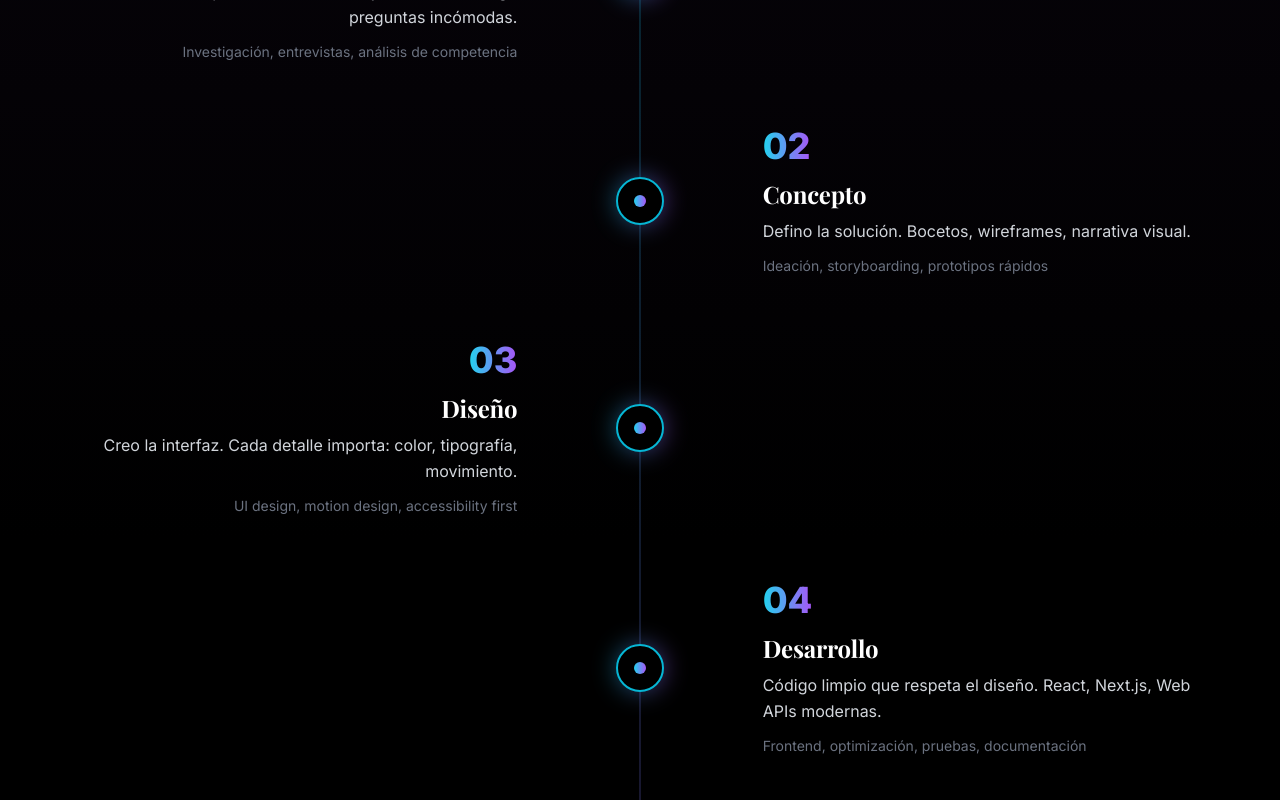
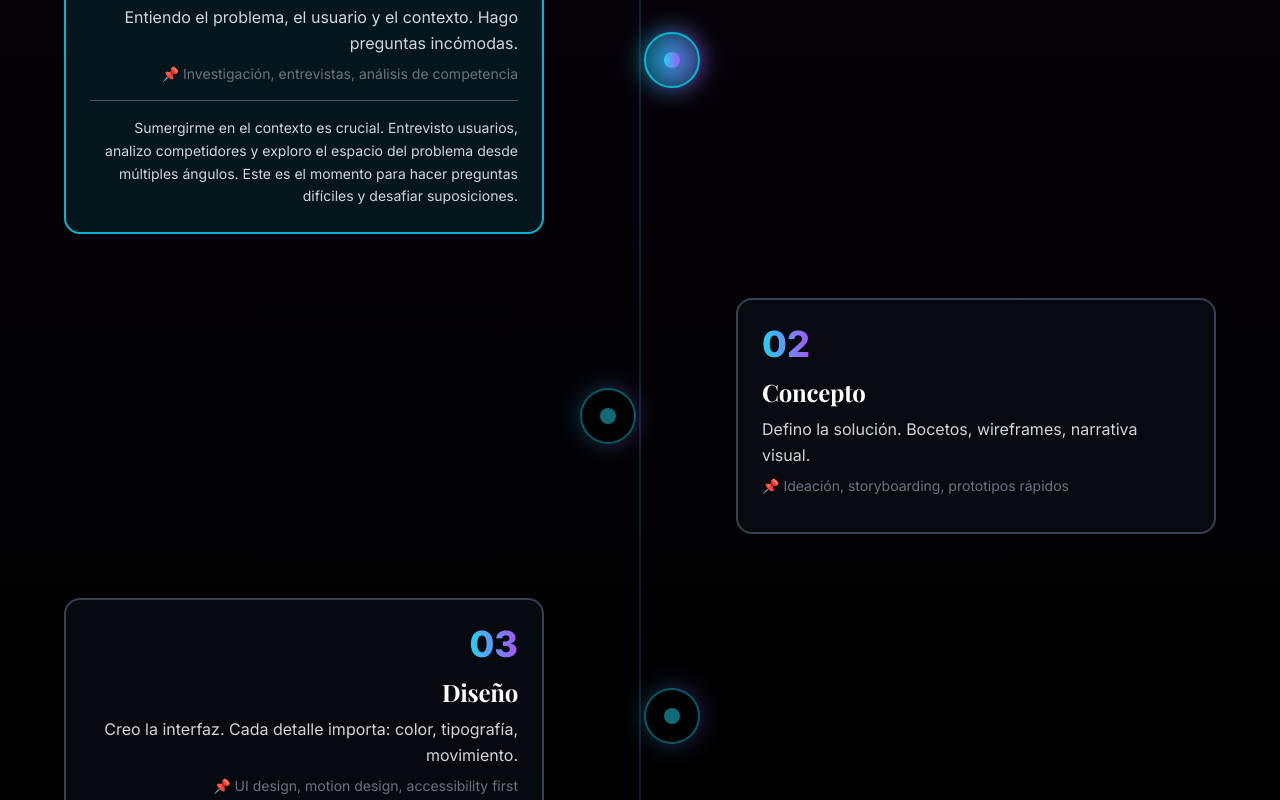
Before and after one commit to SaraAbreu/saraabreuportfolio, a Next.js app: page / in a window 1280 px wide. Shown: the part 2980-3780 px from the top of the page. Built offline with nearby package versions, Linux system fonts and the light colour scheme.

Commit message:
feat: add Ágora Mujeres and BE DJ School projects to portfolio

```diff
--- a/components/ProcessWork.js
+++ b/components/ProcessWork.js
@@ -1,43 +1,51 @@
-import React from 'react';
-import { motion } from 'framer-motion';
+import React, { useState } from 'react';
+import { motion, AnimatePresence } from 'framer-motion';
 
 export default function ProcessWork({ id }) {
+  const [selectedStep, setSelectedStep] = useState(0);
+
   const steps = [
     {
       number: '01',
       title: 'Descubrimiento',
       description: 'Entiendo el problema, el usuario y el contexto. Hago preguntas incómodas.',
-      details: 'Investigación, entrevistas, análisis de competencia'
+      details: 'Investigación, entrevistas, análisis de competencia',
+      expanded: 'Sumergirme en el contexto es crucial. Entrevisto usuarios, analizo competidores y exploro el espacio del problema desde múltiples ángulos. Este es el momento para hacer preguntas difíciles y desafiar suposiciones.'
     },
     {
       number: '02',
       title: 'Concepto',
       description: 'Defino la solución. Bocetos, wireframes, narrativa visual.',
-      details: 'Ideación, storyboarding, prototipos rápidos'
+      details: 'Ideación, storyboarding, prototipos rápidos',
+      expanded: 'Con los insights en mano, genero múltiples conceptos. Boceteo ideas rápidamente, creo narrativas visuales y exploro diferentes direcciones. El objetivo es encontrar la dirección más fuerte antes de profundizar.'
     },
     {
       number: '03',
       title: 'Diseño',
       description: 'Creo la interfaz. Cada detalle importa: color, tipografía, movimiento.',
-      details: 'UI design, motion design, accessibility first'
+      details: 'UI design, motion design, accessibility first',
+      expanded: 'Aquí es donde la magia visual cobra vida. Defino la paleta, tipografía, componentes reutilizables y micro-interacciones. Todo debe ser intencional: accesibilidad, rendimiento y belleza juntas.'
     },
     {
       number: '04',
       title: 'Desarrollo',
       description: 'Código limpio que respeta el diseño. React, Next.js, Web APIs modernas.',
-      details: 'Frontend, optimización, pruebas, documentación'
+      details: 'Frontend, optimización, pruebas, documentación',
+      expanded: 'Traduzco el diseño a código funcional. Escribo componentes reutilizables, optimizo el rendimiento y aseguro que cada interacción sea fluida. La documentación es fundamental para futuros mantenimientos.'
     },
     {
       number: '05',
       title: 'Validación',
       description: 'Mido resultados. ¿Funciona? ¿Mejora la vida del usuario?',
-      details: 'Analytics, user testing, iteración continua'
+      details: 'Analytics, user testing, iteración continua',
+      expanded: 'El lanzamiento no es el final. Recojo datos, hago testing con usuarios reales y valido suposiciones. Cada métrica cuenta una historia sobre qué funciona y qué necesita evolucionar.'
     },
     {
       number: '06',
       title: 'Evolución',
       description: 'El producto no termina. Aprendo, me adapto, mejoro constantemente.',
-      details: 'Mantenimiento, nuevas features, refactor'
+      details: 'Mantenimiento, nuevas features, refactor',
+      expanded: 'Nada es permanente. Incorporo feedback, refactorizo código, agrego nuevas funcionalidades y me adapto a cambios del mercado. El crecimiento es continuo y deliberado.'
     }
   ];
 
@@ -60,17 +68,68 @@ export default function ProcessWork({ id }) {
             </span>
           </h2>
           <p className="text-lg text-gray-400 max-w-2xl mx-auto">
-            Un proceso que combina diseño estratégico, desarrollo técnico y pensamiento centrado en el usuario.
+            Un proceso que combina diseño estratégico, desarrollo técnico y pensamiento centrado en el usuario. Haz click en cada paso para explorar más.
           </p>
         </motion.div>
 
-        {/* Timeline */}
-        <div className="relative">
+        {/* Mobile: Cards stacked */}
+        <div className="sm:hidden space-y-4">
+          {steps.map((step, index) => (
+            <motion.div
+              key={step.number}
+              initial={{ opacity: 0, y: 20 }}
+              whileInView={{ opacity: 1, y: 0 }}
+              transition={{ duration: 0.5, delay: index * 0.05 }}
+              viewport={{ once: true }}
+              onClick={() => setSelectedStep(index)}
+              className={`p-4 rounded-xl border-2 cursor-pointer transition-all duration-300 ${
+                selectedStep === index
+                  ? 'border-cyan-500 bg-cyan-500/10'
+                  : 'border-gray-700 hover:border-purple-500/50 bg-gray-900/50'
+              }`}
+            >
+              <div className="flex items-start gap-3">
+                <span className="text-2xl font-bold bg-gradient-to-r from-cyan-400 to-purple-500 bg-clip-text text-transparent flex-shrink-0">
+                  {step.number}
+                </span>
+                <div className="flex-1">
+                  <h3 className="text-lg font-semibold text-white mb-1">{step.title}</h3>
+                  <p className="text-sm text-gray-300">{step.description}</p>
+                </div>
+                <motion.div
+                  animate={{ rotate: selectedStep === index ? 180 : 0 }}
+                  transition={{ duration: 0.3 }}
+                  className="flex-shrink-0 text-cyan-400"
+                >
+                  ▼
+                </motion.div>
+              </div>
+
+              <AnimatePresence>
+                {selectedStep === index && (
+                  <motion.div
+                    initial={{ opacity: 0, height: 0 }}
+                    animate={{ opacity: 1, height: 'auto' }}
+                    exit={{ opacity: 0, height: 0 }}
+                    transition={{ duration: 0.3 }}
+                    className="mt-3 pt-3 border-t border-gray-600"
+                  >
+                    <p className="text-sm text-gray-300 leading-relaxed">{step.expanded}</p>
+                    <p className="text-xs text-gray-500 mt-2">📌 {step.details}</p>
+                  </motion.div>
+                )}
+              </AnimatePresence>
+            </motion.div>
+          ))}
+        </div>
+
+        {/* Desktop: Timeline with left/right alternation */}
+        <div className="hidden sm:block relative">
           {/* Vertical line */}
-          <div className="absolute left-6 sm:left-1/2 sm:transform sm:-translate-x-1/2 w-0.5 h-full bg-gradient-to-b from-cyan-500/20 to-purple-500/20" />
+          <div className="absolute left-1/2 transform -translate-x-1/2 w-0.5 h-full bg-gradient-to-b from-cyan-500/20 to-purple-500/20" />
 
           {/* Steps */}
-          <div className="space-y-10 sm:space-y-16">
+          <div className="space-y-16">
             {steps.map((step, index) => (
               <motion.div
                 key={step.number}
@@ -78,63 +137,87 @@ export default function ProcessWork({ id }) {
                 whileInView={{ opacity: 1, y: 0 }}
                 transition={{ duration: 0.6, delay: index * 0.1 }}
                 viewport={{ once: true }}
-                className={`flex items-start sm:items-center gap-6 sm:gap-8 ${index % 2 === 0 ? 'flex-row sm:flex-row' : 'flex-row sm:flex-row-reverse'}`}
+                className={`flex items-center gap-8 cursor-pointer ${
+                  index % 2 === 0 ? 'flex-row' : 'flex-row-reverse'
+                }`}
+                onClick={() => setSelectedStep(index)}
               >
-                {/* Timeline dot - Mobile left aligned */}
-                <div className="relative flex-shrink-0 sm:hidden">
+                {/* Content */}
+                <motion.div
+                  className={`w-5/12 ${index % 2 === 0 ? 'text-right' : 'text-left'}`}
+                  whileHover={{ scale: 1.02 }}
+                  transition={{ duration: 0.3 }}
+                >
+                  <div
+                    className={`p-6 rounded-2xl border-2 transition-all duration-300 ${
+                      selectedStep === index
+                        ? 'border-cyan-500 bg-cyan-500/10'
+                        : 'border-gray-700 hover:border-purple-500/50 bg-gray-900/40'
+                    }`}
+                  >
+                    <div className="inline-block mb-3">
+                      <span className="text-4xl font-bold bg-gradient-to-r from-cyan-400 to-purple-500 bg-clip-text text-transparent">
+                        {step.number}
+                      </span>
+                    </div>
+
+                    <h3 className="text-2xl font-semibold text-white mb-2">{step.title}</h3>
+                    <p className="text-gray-300 mb-2 leading-relaxed">{step.description}</p>
+                    <p className="text-sm text-gray-500 mb-3">📌 {step.details}</p>
+
+                    <AnimatePresence>
+                      {selectedStep === index && (
+                        <motion.div
+                          initial={{ opacity: 0, height: 0 }}
+                          animate={{ opacity: 1, height: 'auto' }}
+                          exit={{ opacity: 0, height: 0 }}
+                          transition={{ duration: 0.3 }}
+                          className="mt-4 pt-4 border-t border-gray-600"
+                        >
+                          <p className="text-gray-300 leading-relaxed text-sm">
+                            {step.expanded}
+                          </p>
+                        </motion.div>
+                      )}
+                    </AnimatePresence>
+                  </div>
+                </motion.div>
+
+                {/* Timeline dot */}
+                <div className="relative w-2/12 flex justify-center">
                   <motion.div
                     whileInView={{ scale: [0.8, 1.2, 1] }}
                     transition={{ duration: 0.6, delay: index * 0.1 + 0.3 }}
                     viewport={{ once: true }}
                     className="relative"
                   >
-                    <div className="absolute inset-0 bg-gradient-to-r from-cyan-500 to-purple-500 rounded-full blur-md opacity-50" />
-                    <div className="relative w-10 h-10 bg-black border-2 border-cyan-500 rounded-full flex items-center justify-center">
-                      <div className="w-2 h-2 bg-gradient-to-r from-cyan-400 to-purple-500 rounded-full" />
-                    </div>
+                    <motion.div
+                      className="absolute inset-0 bg-gradient-to-r from-cyan-500 to-purple-500 rounded-full blur-md opacity-50"
+                      animate={
+                        selectedStep === index
+                          ? { opacity: [0.5, 1, 0.5] }
+                          : { opacity: 0.3 }
+                      }
+                      transition={{ duration: 1.5, repeat: Infinity }}
+                    />
+                    <motion.div
+                      className={`relative w-14 h-14 rounded-full border-2 flex items-center justify-center transition-all duration-300 ${
+                        selectedStep === index
+                          ? 'border-cyan-500 bg-cyan-500/20'
+                          : 'border-cyan-500/50 bg-black'
+                      }`}
+                      whileHover={{ scale: 1.1 }}
+                    >
+                      <div
+                        className={`w-4 h-4 rounded-full transition-all duration-300 ${
+                          selectedStep === index
+                            ? 'bg-gradient-to-r from-cyan-400 to-purple-500'
+                            : 'bg-cyan-400/50'
+                        }`}
+                      />
+                    </motion.div>
                   </motion.div>
                 </div>
-
-                {/* Content */}
-                <div className={`w-full sm:w-5/12 ${index % 2 === 0 ? 'sm:text-right' : 'sm:text-left'}`}>
-                  <div className="group">
-                    <div className="inline-block mb-3">
-                      <span className="text-4xl font-bold bg-gradient-to-r from-cyan-400 to-purple-500 bg-clip-text text-transparent">
-                        {step.number}
-                      </span>
-                    </div>
-
-                    <h3 className="text-2xl font-semibold text-white mb-2">
-                      {step.title}
-                    </h3>
-
-                    <p className="text-gray-300 mb-3 leading-relaxed">
-                      {step.description}
-                    </p>
-
-                    <p className="text-sm text-gray-500">
-                      {step.details}
-                    </p>
-                  </div>
-                </div>
-
-                {/* Timeline dot - Desktop centered */}
-                <div className="relative hidden sm:flex w-full sm:w-2/12 justify-center">
-                  <motion.div
-                    whileInView={{ scale: [0.8, 1.2, 1] }}
-                    transition={{ duration: 0.6, delay: index * 0.1 + 0.3 }}
-                    viewport={{ once: true }}
-                    className="relative"
-                  >
-                    <div className="absolute inset-0 bg-gradient-to-r from-cyan-500 to-purple-500 rounded-full blur-md opacity-50" />
-                    <div className="relative w-12 h-12 bg-black border-2 border-cyan-500 rounded-full flex items-center justify-center">
-                      <div className="w-3 h-3 bg-gradient-to-r from-cyan-400 to-purple-500 rounded-full" />
-                    </div>
-                  </motion.div>
-                </div>
-
-                {/* Spacer for odd items */}
-                <div className="hidden sm:block w-5/12" />
               </motion.div>
             ))}
           </div>
--- a/data/projects.js
+++ b/data/projects.js
@@ -113,6 +113,66 @@ const projects = [
       academic: 'Implementación de patrones de UX para reducción de fricción en compras.',
       emotional: 'Comprar debería ser fácil, rápido y satisfactorio.'
     }
+  },
+  {
+    slug: 'agora-mujeres',
+    title: 'Ágora Mujeres',
+    short: 'Una plataforma colaborativa diseñada para conectar, empoderar e inspirar a mujeres. Espacio seguro para compartir experiencias, ideas y oportunidades de crecimiento profesional.',
+    tech: 'Next.js, React, Tailwind CSS, Firebase',
+    hue: 335,
+    images: ['/images/projects/agora-hero.svg'],
+    role: 'Full Stack, UX/UI',
+    duration: '—',
+    liveUrl: 'https://agoramujeres.syntexia-solutions.es/',
+    objectives: [
+      'Conectar comunidad de mujeres',
+      'Espacio seguro y colaborativo',
+      'Compartir oportunidades',
+      'Empoderamiento profesional'
+    ],
+    challenge:
+      'Crear un espacio de confianza donde mujeres puedan conectar, colaborar y crecer juntas, sin fricciones en la experiencia de usuario.',
+    solution:
+      'Diseño inclusivo, navegación intuitiva y herramientas de colaboración integradas que facilitan la conexión y el intercambio de conocimiento.',
+    metrics: [
+      { label: 'Comunidad', value: 'En crecimiento' },
+      { label: 'Engagement', value: 'Alto' }
+    ],
+    case: {
+      concise: 'Plataforma comunitaria para mujeres emprendedoras y profesionales.',
+      academic: 'Arquitectura inclusiva con herramientas de colaboración y redes sociales integradas.',
+      emotional: 'Un espacio donde las voces de las mujeres importan y se amplifican.'
+    }
+  },
+  {
+    slug: 'be-dj-school',
+    title: 'BE DJ School',
+    short: 'Academia de formación especializada en producción musical y DJing. Plataforma educativa que conecta estudiantes con instructores profesionales activos en la industria para aprender técnica, mentalidad y estrategia de carrera musical.',
+    tech: 'HTML5, CSS3, JavaScript, Tailwind CSS',
+    hue: 280,
+    images: ['/images/projects/bedj-hero.svg'],
+    role: 'Frontend, UX/UI',
+    duration: 'En desarrollo',
+    liveUrl: 'https://proyecto-p-gina-web-be-dj-school.vercel.app/',
+    objectives: [
+      'Conectar estudiantes con instructores profesionales',
+      'Ofrecer formación personalizada y flexible',
+      'Crear comunidad de músicos emergentes',
+      'Facilitar reserva de clases'
+    ],
+    challenge:
+      'Diseñar una plataforma educativa que inspire y facilite tanto la formación técnica como la construcción de carrera musical profesional.',
+    solution:
+      'Interfaz intuitiva con galería visual, formularios de contacto optimizados, secciones de equipo docente y sistema de clases claramente presentado.',
+    metrics: [
+      { label: 'Usabilidad', value: 'Excelente' },
+      { label: 'Conversión', value: 'En optimización' }
+    ],
+    case: {
+      concise: 'Plataforma educativa para formación de DJs y productores musicales.',
+      academic: 'Arquitectura frontend responsiva con experiencia de usuario optimizada para captación de estudiantes.',
+      emotional: 'Donde la pasión por la música se transforma en carrera profesional.'
+    }
   }
 ];
 
```
